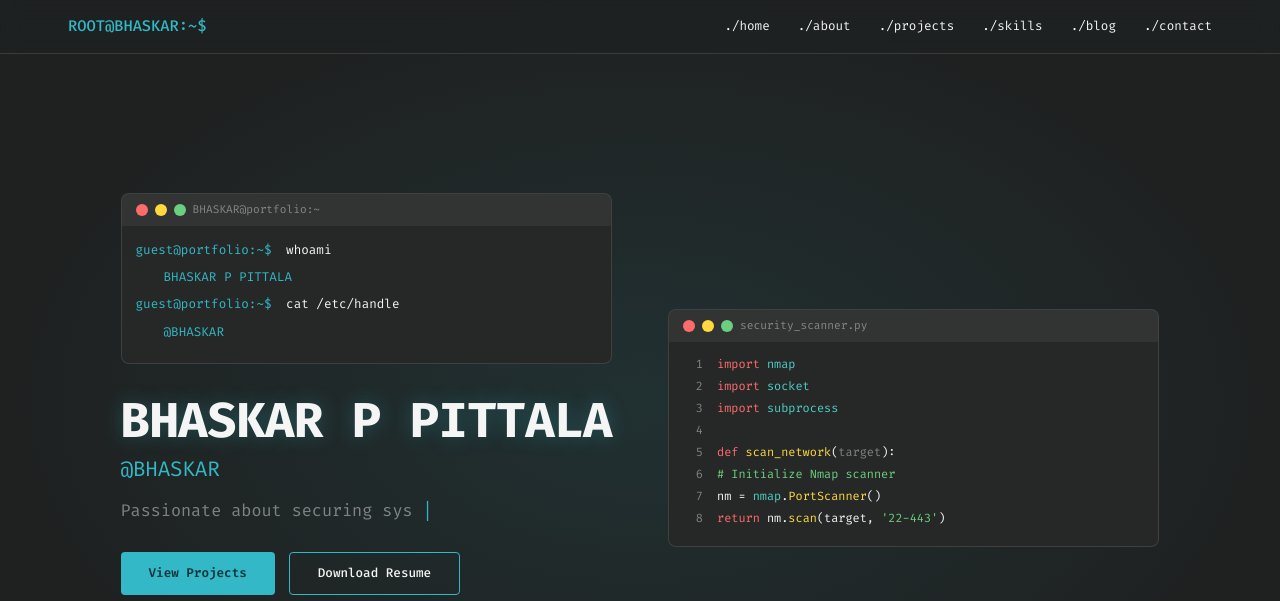
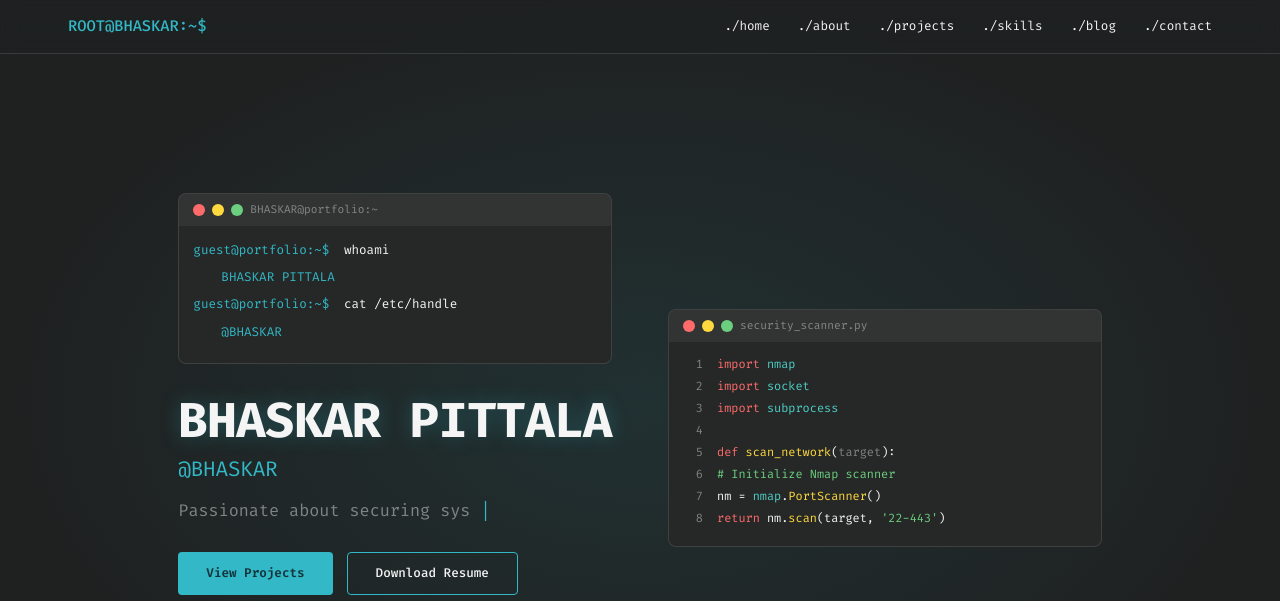
Before and after one commit to BHASHER2229/Cyber-invention, a plain HTML site: page index.html in a window 1280 px wide. Shown: the top 601 px of the page. Drawn offline with Linux system fonts and the light colour scheme.

Commit message:
Update index.html

```diff
--- a/index.html
+++ b/index.html
@@ -59,7 +59,7 @@
                             <span class="prompt">guest@portfolio:~$</span>
                             <span class="command">whoami</span>
                         </div>
-                        <div class="terminal-output">BHASKAR P PITTALA</div>
+                        <div class="terminal-output">BHASKAR PITTALA</div>
                         <div class="terminal-line">
                             <span class="prompt">guest@portfolio:~$</span>
                             <span class="command">cat /etc/handle</span>
@@ -68,7 +68,7 @@
                     </div>
                 </div>
 
-                <h1 class="hero-name">BHASKAR P PITTALA</h1>
+                <h1 class="hero-name">BHASKAR PITTALA</h1>
                 <h2 class="hero-handle">@BHASKAR</h2>
                 <p class="hero-tagline">
                     <span id="typewriter"></span>
```
